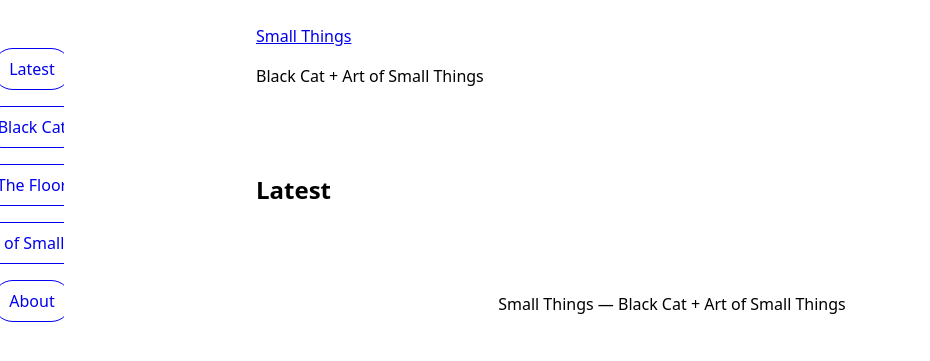
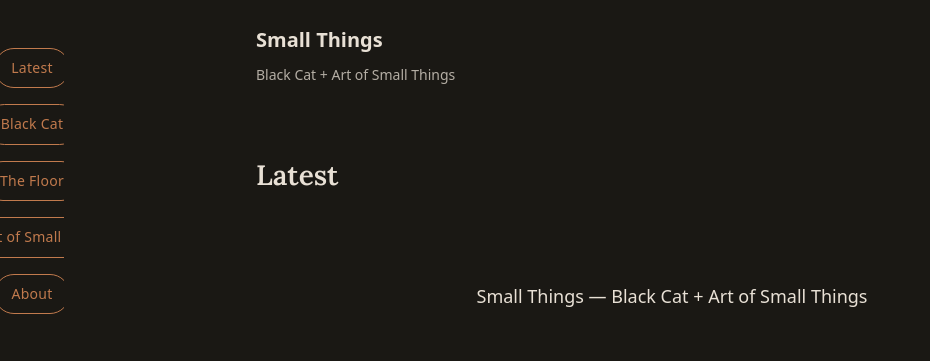
Before and after one commit to 2pix/small-things, a Jekyll site: the page built from index.html, in a window 1280 px wide. Shown: the top 361 px of the page, without its empty margins (0-930 px from the left). Built offline with Jekyll 4.4.1, drawn with Linux system fonts in a browser that asks for light colours.

Commit message:
Colour and type: dark warm bg, off-white text, ember accent, Lora/sans split
Background #1a1814, text #e8e0d5, accent #c17a4d (amber/rust) used only
for links and the Start Here card border - first pick on the accent
hex, adjustable. Lora serif for reading content (titles, body, section
labels), system sans for UI chrome (nav, meta, pagination, footer) -
smaller and quieter than the reading type. Font sizing and spacing are
a first pass, not yet reacted to.

```diff
--- a/_includes/head.html
+++ b/_includes/head.html
@@ -1,4 +1,7 @@
 <meta charset="utf-8">
 <meta name="viewport" content="width=device-width, initial-scale=1">
 <title>{% if page.title %}{{ page.title }} — {% endif %}{{ site.title }}</title>
+<link rel="preconnect" href="https://fonts.googleapis.com">
+<link rel="preconnect" href="https://fonts.gstatic.com" crossorigin>
+<link href="https://fonts.googleapis.com/css2?family=Lora:ital,wght@0,400;0,500;0,600;1,400&display=swap" rel="stylesheet">
 <link rel="stylesheet" href="{{ '/assets/css/style.css' | relative_url }}">
--- a/assets/css/style.css
+++ b/assets/css/style.css
@@ -1,5 +1,3 @@
-/* Structural only — no colour, no type choices yet. That's the next layer. */
-
 :root {
   --space-1: 8px;
   --space-2: 16px;
@@ -7,6 +5,13 @@
   --space-4: 32px;
   --space-6: 48px;
   --space-8: 64px;
+
+  --color-bg: #1a1814;
+  --color-text: #e8e0d5;
+  --color-accent: #c17a4d;
+
+  --font-serif: "Lora", Georgia, "Times New Roman", serif;
+  --font-sans: system-ui, sans-serif;
 }
 
 * {
@@ -15,8 +20,96 @@
 
 body {
   margin: 0;
-  font-family: system-ui, sans-serif;
-  line-height: 1.5;
+  background: var(--color-bg);
+  color: var(--color-text);
+  font-family: var(--font-serif);
+  font-size: 1.125rem;
+  line-height: 1.6;
+}
+
+a {
+  color: var(--color-accent);
+}
+
+/* UI chrome — nav, meta, controls — stays sans, smaller, quieter than the reading type */
+.stories-row,
+.section-tags,
+.post__meta,
+.post-card__meta,
+.post-card__eyebrow,
+.post-pagination,
+.site-footer,
+.back-to-top,
+.site-subtitle {
+  font-family: var(--font-sans);
+}
+
+.post__meta,
+.post-card__meta {
+  font-size: 0.8125rem;
+  letter-spacing: 0.02em;
+  opacity: 0.75;
+}
+
+.story-pill,
+.tag-pill {
+  font-size: 0.875rem;
+  letter-spacing: 0.02em;
+}
+
+.post-card__eyebrow {
+  font-size: 0.8125rem;
+  letter-spacing: 0.06em;
+  text-transform: uppercase;
+  color: var(--color-accent);
+  margin: 0 0 var(--space-1);
+}
+
+.site-title {
+  font-family: var(--font-sans);
+  font-size: 1.25rem;
+  font-weight: 600;
+  text-decoration: none;
+  color: var(--color-text);
+}
+
+.site-subtitle {
+  font-size: 0.875rem;
+  opacity: 0.75;
+  margin: var(--space-1) 0 0;
+}
+
+.section-label,
+.post__title,
+.post-card__title {
+  font-weight: 600;
+  line-height: 1.25;
+}
+
+.section-label {
+  font-size: 1.75rem;
+}
+
+.post__title {
+  font-size: 2rem;
+  margin-bottom: var(--space-1);
+}
+
+.post__subtitle,
+.post-card__subtitle {
+  font-style: italic;
+  opacity: 0.8;
+  margin-top: 0;
+}
+
+.post-card__title {
+  font-size: 1.25rem;
+  margin: 0 0 var(--space-1);
+}
+
+.post-card--start-here {
+  border: 1px solid var(--color-accent);
+  padding: var(--space-3);
 }
 
 main {
```
